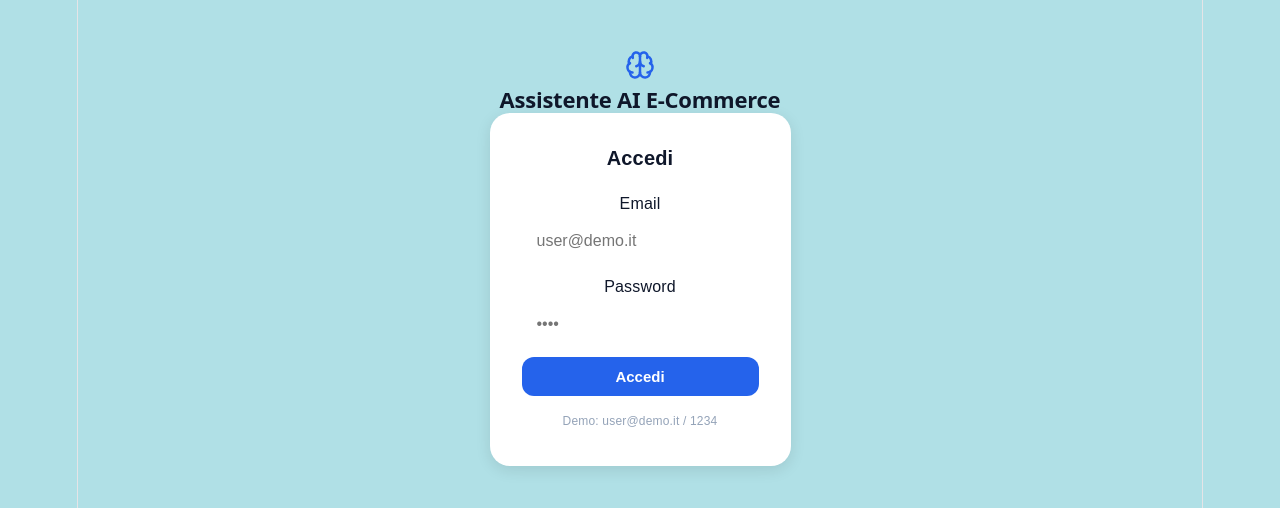
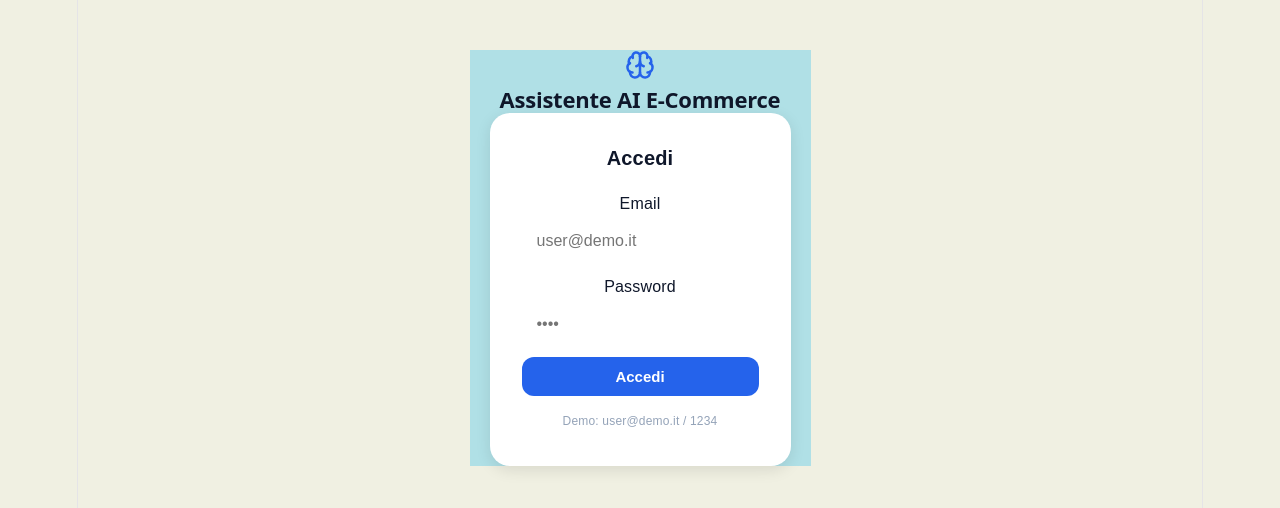
Before and after one commit to GuzZ07-py/Chat_Bot-OrdiniDB, a React (Vite) app in the folder frontend/: page / in a window 1280 px wide. Shown: the top 508 px of the page. Built offline with nearby package versions, Linux system fonts and the light colour scheme.

Commit message:
modifica colori

```diff
--- a/frontend/src/App.css
+++ b/frontend/src/App.css
@@ -217,6 +217,6 @@
 
 body {
   margin: 0;
-  background-color: #b0e0e6;
+  background-color: #f0f0e2;
   min-height: 100vh;
 }
--- a/frontend/src/App.jsx
+++ b/frontend/src/App.jsx
@@ -116,7 +116,7 @@ export default function App() {
       <div style={styles.header}>
         <div style={{ display: "flex", alignItems: "center", gap: "10px" }}>
           <Brain size={30} color="#2563EB"/>
-          <h2 style={styles.title}>Assistente AI E-Commerce</h2>
+          <h2 style={styles.title}>Assistente AI E-Commerce   </h2>
         </div>
         <div style={styles.userInfo}>
 
@@ -125,7 +125,7 @@ export default function App() {
             onClick={() => { setUser(null); setMessages([]); }}
             //title="Esci"
           >
-            <LogOut size={20}  color="#000000"/>
+            <LogOut size={20} color="#000000"/>
           </button>
         </div>
       </div>
```
